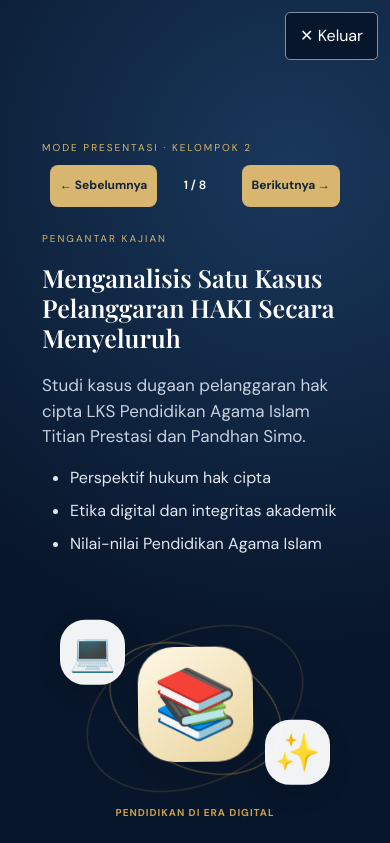
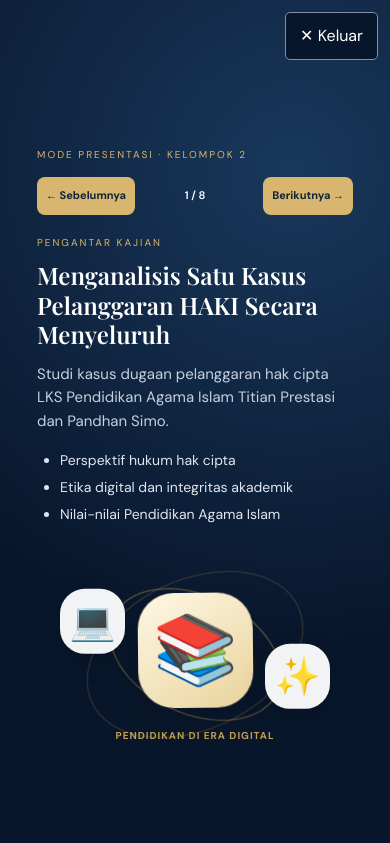
Before and after one commit to muhamadsolikulhadi99/presentasi-analisis-haki, a plain HTML site: page index.html in a window 390 px wide. Both pictures are taken after a click on the button "Mode presentasi". Shown: the top 843 px of the page. Drawn offline with nearby package versions, Linux system fonts and the light colour scheme.

Commit message:
Memindahkan navigasi presentasi ke bagian atas

```diff
--- a/style.css
+++ b/style.css
@@ -1849,3 +1849,214 @@ a,
     font-size: 12px;
   }
 }
+
+/* =====================================================
+   PENYESUAIAN FINAL MODE PRESENTASI
+   - Area slide dapat digulir pada laptop dan HP
+   - Navigasi berada di atas isi slide
+   - Ukuran teks lebih seimbang dan responsif
+   ===================================================== */
+
+/* Jadikan layar presentasi sebagai area gulir vertikal. */
+#presentation,
+.presentation {
+  height: 100vh !important;
+  height: 100dvh !important;
+  min-height: 0 !important;
+  overflow-x: hidden !important;
+  overflow-y: auto !important;
+  -webkit-overflow-scrolling: touch;
+  overscroll-behavior-y: contain;
+  align-items: flex-start !important;
+  justify-content: flex-start !important;
+}
+
+/* Mulai konten dari atas, bukan dipusatkan secara vertikal. */
+#presentation .pres-inner,
+.presentation .pres-inner {
+  width: min(1120px, 100%) !important;
+  max-width: 100% !important;
+  min-width: 0 !important;
+  margin: 0 auto !important;
+  padding: 82px 28px 42px !important;
+  box-sizing: border-box !important;
+  flex: 0 0 auto;
+}
+
+/* Navigasi berada di bawah label mode presentasi dan sebelum isi slide. */
+#presentation .pres-controls,
+.presentation .pres-controls {
+  position: relative !important;
+  inset: auto !important;
+  width: 100% !important;
+  min-height: 44px;
+  display: grid !important;
+  grid-template-columns: minmax(0, 1fr) auto minmax(0, 1fr);
+  align-items: center;
+  gap: 10px;
+  margin: 12px 0 22px !important;
+  padding: 0 !important;
+  z-index: 5;
+  box-sizing: border-box;
+}
+
+#presentation #prevSlide,
+.presentation #prevSlide {
+  justify-self: start;
+}
+
+#presentation #nextSlide,
+.presentation #nextSlide {
+  justify-self: end;
+}
+
+#presentation #slideNumber,
+.presentation #slideNumber {
+  justify-self: center;
+  text-align: center;
+  white-space: nowrap;
+}
+
+/* Tombol nyaman disentuh dan tidak terpotong. */
+#presentation .pres-controls button,
+.presentation .pres-controls button {
+  min-width: 0;
+  min-height: 40px;
+  padding: 9px 13px;
+  font-size: 13px;
+  line-height: 1.2;
+  white-space: nowrap;
+}
+
+/* Ukuran teks laptop: sedikit lebih ringkas agar lebih banyak isi terbaca. */
+#presentation .pres-content h2,
+#presBody h2 {
+  font-size: clamp(29px, 3.1vw, 43px);
+  line-height: 1.2;
+  margin: 12px 0 16px;
+  overflow-wrap: anywhere;
+}
+
+#presentation .pres-content p,
+#presBody p {
+  font-size: clamp(16px, 1.35vw, 19px);
+  line-height: 1.6;
+  margin: 10px 0;
+}
+
+#presentation .pres-content li,
+#presBody li {
+  font-size: clamp(15px, 1.2vw, 17px);
+  line-height: 1.55;
+  margin: 7px 0;
+}
+
+#presentation .pres-content ul,
+#presBody ul {
+  padding-left: 23px;
+}
+
+/* Pastikan kolom teks dan ilustrasi tidak memaksa halaman melebar. */
+#presentation .pres-layout {
+  align-items: start;
+  min-width: 0;
+}
+
+#presentation .pres-content,
+#presentation .pres-art {
+  min-width: 0;
+}
+
+/* HP dan tablet kecil: satu kolom, teks mudah dibaca, gulir tetap aktif. */
+@media (max-width: 700px) {
+  #presentation .pres-inner,
+  .presentation .pres-inner {
+    width: 100% !important;
+    padding: 72px 17px 30px !important;
+  }
+
+  #presentation .pres-controls,
+  .presentation .pres-controls {
+    gap: 5px;
+    margin: 10px 0 17px !important;
+  }
+
+  #presentation .pres-controls button,
+  .presentation .pres-controls button {
+    min-height: 38px;
+    padding: 8px 9px;
+    font-size: 11px;
+  }
+
+  #presentation #slideNumber,
+  .presentation #slideNumber {
+    font-size: 11px;
+  }
+
+  #presentation .pres-layout {
+    grid-template-columns: minmax(0, 1fr) !important;
+    gap: 14px;
+  }
+
+  #presentation .pres-content h2,
+  #presBody h2 {
+    font-size: clamp(24px, 6vw, 29px);
+    line-height: 1.23;
+    margin: 10px 0 13px;
+  }
+
+  #presentation .pres-content p,
+  #presBody p {
+    font-size: 15px;
+    line-height: 1.58;
+  }
+
+  #presentation .pres-content li,
+  #presBody li {
+    font-size: 14px;
+    line-height: 1.5;
+    margin: 6px 0;
+  }
+
+  #presentation .pres-art {
+    max-width: 100%;
+  }
+
+  #presentation .pres-art .pres-visual {
+    max-width: 100%;
+    height: 190px;
+  }
+}
+
+/* HP sangat kecil: rapatkan kontrol tanpa menghilangkan tombol. */
+@media (max-width: 380px) {
+  #presentation .pres-inner,
+  .presentation .pres-inner {
+    padding-left: 12px !important;
+    padding-right: 12px !important;
+  }
+
+  #presentation .pres-controls button,
+  .presentation .pres-controls button {
+    padding: 8px 6px;
+    font-size: 10px;
+  }
+
+  #presentation #slideNumber,
+  .presentation #slideNumber {
+    font-size: 10px;
+  }
+}
+
+/* Layar laptop pendek tetap bisa digulir dan tidak memotong isi. */
+@media (min-width: 701px) and (max-height: 750px) {
+  #presentation .pres-inner,
+  .presentation .pres-inner {
+    padding-top: 70px !important;
+    padding-bottom: 28px !important;
+  }
+
+  #presentation .pres-art .pres-visual {
+    max-height: 260px;
+  }
+}
```
